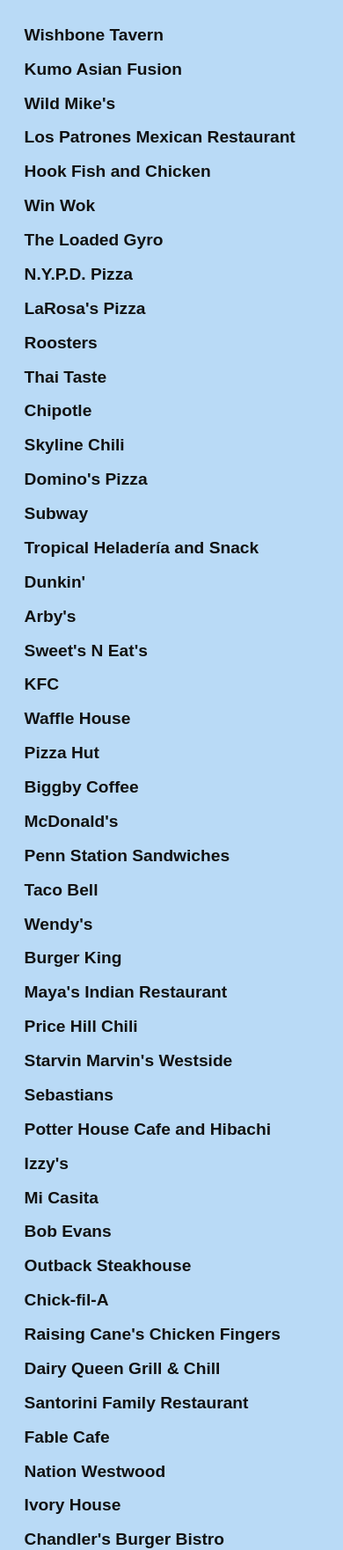
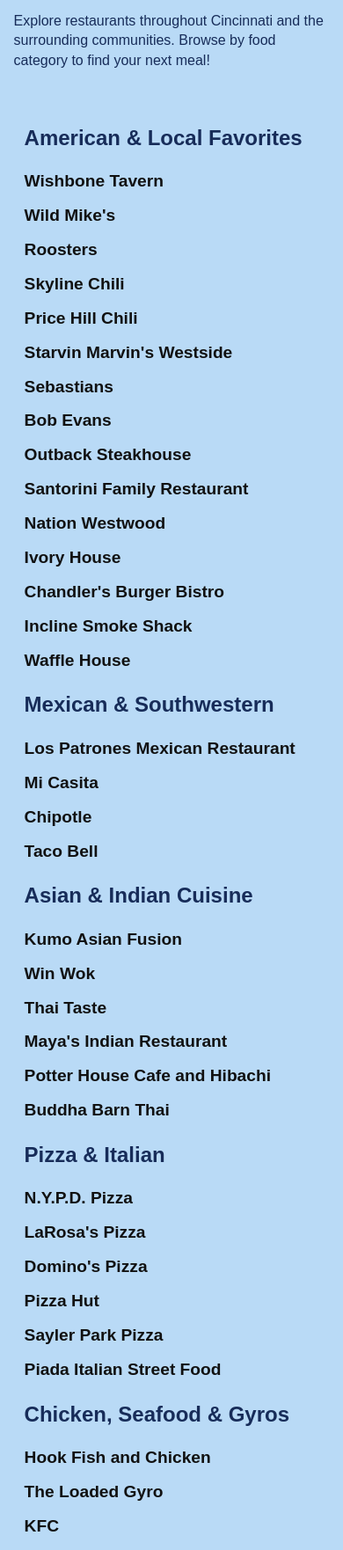
Before and after one commit to Paffluke23/Mount-and-About, a plain HTML site: page restaurants.html in a window 390 px wide. Shown: the part 235-1997 px from the top of the page at 88% size. Drawn offline with Linux system fonts and the light colour scheme.

Commit message:
Update restaurants.html

```diff
--- a/restaurants.html
+++ b/restaurants.html
@@ -1,16 +1,11 @@
+
 <!DOCTYPE html>
 <html lang="en">
 <head>
   <meta charset="UTF-8">
   <meta name="viewport" content="width=device-width, initial-scale=1">
-
   <title>Restaurants | Mount & About</title>
-
-  <meta
-    name="description"
-    content="Explore restaurants around Cincinnati with Mount & About."
-  >
-
+  <meta name="description" content="Explore Cincinnati restaurants organized by cuisine, including local favorites, pizza, Mexican food, Asian cuisine, coffee shops, and more.">
   <link rel="stylesheet" href="css/styles.css">
 </head>
 
@@ -22,68 +17,119 @@
 
     <h1 class="title display">Restaurants</h1>
 
+    <p class="category-intro">
+      Explore restaurants throughout Cincinnati and the surrounding
+      communities. Browse by food category to find your next meal!
+    </p>
+
     <section class="category-grid">
 
-      <div>
-        <ul class="place-list">
+      <div class="restaurant-groups">
 
-          <li><a href="https://www.google.com/search?q=Wishbone+Tavern+Cincinnati" target="_blank">Wishbone Tavern</a></li>
-          <li><a href="https://www.google.com/search?q=Kumo+Asian+Fusion+Cincinnati" target="_blank">Kumo Asian Fusion</a></li>
-          <li><a href="https://www.google.com/search?q=Wild+Mikes+Cincinnati" target="_blank">Wild Mike's</a></li>
-          <li><a href="https://www.google.com/search?q=Los+Patrones+Mexican+Restaurant+Cincinnati" target="_blank">Los Patrones Mexican Restaurant</a></li>
-          <li><a href="https://www.google.com/search?q=Hook+Fish+and+Chicken+Cincinnati" target="_blank">Hook Fish and Chicken</a></li>
-          <li><a href="https://www.google.com/search?q=Win+Wok+Cincinnati" target="_blank">Win Wok</a></li>
-          <li><a href="https://www.google.com/search?q=The+Loaded+Gyro+Cincinnati" target="_blank">The Loaded Gyro</a></li>
-          <li><a href="https://www.google.com/search?q=NYPD+Pizza+Cincinnati" target="_blank">N.Y.P.D. Pizza</a></li>
-          <li><a href="https://www.google.com/search?q=LaRosas+Pizza+Cincinnati" target="_blank">LaRosa's Pizza</a></li>
-          <li><a href="https://www.google.com/search?q=Roosters+Cincinnati" target="_blank">Roosters</a></li>
-          <li><a href="https://www.google.com/search?q=Thai+Taste+Cincinnati" target="_blank">Thai Taste</a></li>
-          <li><a href="https://www.google.com/search?q=Chipotle+Cincinnati" target="_blank">Chipotle</a></li>
-          <li><a href="https://www.google.com/search?q=Skyline+Chili+Cincinnati" target="_blank">Skyline Chili</a></li>
-          <li><a href="https://www.google.com/search?q=Dominos+Pizza+Cincinnati" target="_blank">Domino's Pizza</a></li>
-          <li><a href="https://www.google.com/search?q=Subway+Cincinnati" target="_blank">Subway</a></li>
-          <li><a href="https://www.google.com/search?q=Tropical+Heladeria+and+Snack+Cincinnati" target="_blank">Tropical Heladería and Snack</a></li>
-          <li><a href="https://www.google.com/search?q=Dunkin+Cincinnati" target="_blank">Dunkin'</a></li>
-          <li><a href="https://www.google.com/search?q=Arbys+Cincinnati" target="_blank">Arby's</a></li>
-          <li><a href="https://www.google.com/search?q=Sweets+N+Eats+Cincinnati" target="_blank">Sweet's N Eat's</a></li>
-          <li><a href="https://www.google.com/search?q=KFC+Cincinnati" target="_blank">KFC</a></li>
-          <li><a href="https://www.google.com/search?q=Waffle+House+Cincinnati" target="_blank">Waffle House</a></li>
-          <li><a href="https://www.google.com/search?q=Pizza+Hut+Cincinnati" target="_blank">Pizza Hut</a></li>
-          <li><a href="https://www.google.com/search?q=Biggby+Coffee+Cincinnati" target="_blank">Biggby Coffee</a></li>
-          <li><a href="https://www.google.com/search?q=McDonalds+Cincinnati" target="_blank">McDonald's</a></li>
-          <li><a href="https://www.google.com/search?q=Penn+Station+Sandwiches+Cincinnati" target="_blank">Penn Station Sandwiches</a></li>
+        <!-- AMERICAN & LOCAL FAVORITES -->
+        <section class="restaurant-group">
+          <h2>American & Local Favorites</h2>
+          <ul class="place-list">
+            <li><a href="https://www.google.com/search?q=Wishbone+Tavern+Cincinnati" target="_blank" rel="noopener noreferrer">Wishbone Tavern</a></li>
+            <li><a href="https://www.google.com/search?q=Wild+Mikes+Cincinnati" target="_blank" rel="noopener noreferrer">Wild Mike's</a></li>
+            <li><a href="https://www.roosterswings.com/" target="_blank" rel="noopener noreferrer">Roosters</a></li>
+            <li><a href="https://www.skylinechili.com/" target="_blank" rel="noopener noreferrer">Skyline Chili</a></li>
+            <li><a href="https://www.google.com/search?q=Price+Hill+Chili+Cincinnati" target="_blank" rel="noopener noreferrer">Price Hill Chili</a></li>
+            <li><a href="https://www.google.com/search?q=Starvin+Marvins+Westside+Cincinnati" target="_blank" rel="noopener noreferrer">Starvin Marvin's Westside</a></li>
+            <li><a href="https://www.google.com/search?q=Sebastians+Cincinnati" target="_blank" rel="noopener noreferrer">Sebastians</a></li>
+            <li><a href="https://www.bobevans.com/" target="_blank" rel="noopener noreferrer">Bob Evans</a></li>
+            <li><a href="https://www.outback.com/" target="_blank" rel="noopener noreferrer">Outback Steakhouse</a></li>
+            <li><a href="https://www.google.com/search?q=Santorini+Family+Restaurant+Cincinnati" target="_blank" rel="noopener noreferrer">Santorini Family Restaurant</a></li>
+            <li><a href="https://www.google.com/search?q=Nation+Westwood+Cincinnati" target="_blank" rel="noopener noreferrer">Nation Westwood</a></li>
+            <li><a href="https://www.google.com/search?q=Ivory+House+Cincinnati" target="_blank" rel="noopener noreferrer">Ivory House</a></li>
+            <li><a href="https://www.google.com/search?q=Chandlers+Burger+Bistro+Cincinnati" target="_blank" rel="noopener noreferrer">Chandler's Burger Bistro</a></li>
+            <li><a href="https://www.google.com/search?q=Incline+Smoke+Shack+Cincinnati" target="_blank" rel="noopener noreferrer">Incline Smoke Shack</a></li>
+            <li><a href="https://www.wafflehouse.com/" target="_blank" rel="noopener noreferrer">Waffle House</a></li>
+          </ul>
+        </section>
 
-          <li><a href="https://www.google.com/search?q=Taco+Bell+Cincinnati" target="_blank">Taco Bell</a></li>
-          <li><a href="https://www.google.com/search?q=Wendys+Cincinnati" target="_blank">Wendy's</a></li>
-          <li><a href="https://www.google.com/search?q=Burger+King+Cincinnati" target="_blank">Burger King</a></li>
-          <li><a href="https://www.google.com/search?q=Mayas+Indian+Restaurant+Cincinnati" target="_blank">Maya's Indian Restaurant</a></li>
-          <li><a href="https://www.google.com/search?q=Price+Hill+Chili+Cincinnati" target="_blank">Price Hill Chili</a></li>
-          <li><a href="https://www.google.com/search?q=Starvin+Marvins+Westside+Cincinnati" target="_blank">Starvin Marvin's Westside</a></li>
-          <li><a href="https://www.google.com/search?q=Sebastians+Cincinnati" target="_blank">Sebastians</a></li>
-          <li><a href="https://www.google.com/search?q=Potter+House+Cafe+and+Hibachi+Cincinnati" target="_blank">Potter House Cafe and Hibachi</a></li>
-          <li><a href="https://www.google.com/search?q=Izzys+Cincinnati" target="_blank">Izzy's</a></li>
-          <li><a href="https://www.google.com/search?q=Mi+Casita+Cincinnati" target="_blank">Mi Casita</a></li>
-          <li><a href="https://www.google.com/search?q=Bob+Evans+Cincinnati" target="_blank">Bob Evans</a></li>
-          <li><a href="https://www.google.com/search?q=Outback+Steakhouse+Cincinnati" target="_blank">Outback Steakhouse</a></li>
-          <li><a href="https://www.google.com/search?q=Chick-fil-A+Cincinnati" target="_blank">Chick-fil-A</a></li>
-          <li><a href="https://www.google.com/search?q=Raising+Canes+Cincinnati" target="_blank">Raising Cane's Chicken Fingers</a></li>
-          <li><a href="https://www.google.com/search?q=Dairy+Queen+Cincinnati" target="_blank">Dairy Queen Grill & Chill</a></li>
-          <li><a href="https://www.google.com/search?q=Santorini+Family+Restaurant+Cincinnati" target="_blank">Santorini Family Restaurant</a></li>
-          <li><a href="https://www.google.com/search?q=Fable+Cafe+Cincinnati" target="_blank">Fable Cafe</a></li>
-          <li><a href="https://www.google.com/search?q=Nation+Westwood+Cincinnati" target="_blank">Nation Westwood</a></li>
-          <li><a href="https://www.google.com/search?q=Ivory+House+Cincinnati" target="_blank">Ivory House</a></li>
-          <li><a href="https://www.google.com/search?q=Chandlers+Burger+Bistro+Cincinnati" target="_blank">Chandler's Burger Bistro</a></li>
-          <li><a href="https://www.google.com/search?q=Sayler+Park+Coffee+Cincinnati" target="_blank">Sayler Park Coffee</a></li>
-          <li><a href="https://www.google.com/search?q=Sayler+Park+Pizza+Cincinnati" target="_blank">Sayler Park Pizza</a></li>
-          <li><a href="https://www.google.com/search?q=Buddha+Barn+Thai+Cincinnati" target="_blank">Buddha Barn Thai</a></li>
-          <li><a href="https://www.google.com/search?q=Incline+Smoke+Shack+Cincinnati" target="_blank">Incline Smoke Shack</a></li>
-          <li><a href="https://www.google.com/search?q=Jersey+Mikes+Cincinnati" target="_blank">Jersey Mike's Subs</a></li>
-          <li><a href="https://www.google.com/search?q=Piada+Italian+Street+Food+Cincinnati" target="_blank">Piada Italian Street Food</a></li>
-          <li><a href="https://www.google.com/search?q=Jimmy+Johns+Cincinnati" target="_blank">Jimmy John's</a></li>
+        <!-- MEXICAN -->
+        <section class="restaurant-group">
+          <h2>Mexican & Southwestern</h2>
+          <ul class="place-list">
+            <li><a href="https://www.google.com/search?q=Los+Patrones+Mexican+Restaurant+Cincinnati" target="_blank" rel="noopener noreferrer">Los Patrones Mexican Restaurant</a></li>
+            <li><a href="https://www.google.com/search?q=Mi+Casita+Cincinnati" target="_blank" rel="noopener noreferrer">Mi Casita</a></li>
+            <li><a href="https://www.chipotle.com/" target="_blank" rel="noopener noreferrer">Chipotle</a></li>
+            <li><a href="https://www.tacobell.com/" target="_blank" rel="noopener noreferrer">Taco Bell</a></li>
+          </ul>
+        </section>
 
-        </ul>
+        <!-- ASIAN & INDIAN -->
+        <section class="restaurant-group">
+          <h2>Asian & Indian Cuisine</h2>
+          <ul class="place-list">
+            <li><a href="https://www.google.com/search?q=Kumo+Asian+Fusion+Cincinnati" target="_blank" rel="noopener noreferrer">Kumo Asian Fusion</a></li>
+            <li><a href="https://www.google.com/search?q=Win+Wok+Cincinnati" target="_blank" rel="noopener noreferrer">Win Wok</a></li>
+            <li><a href="https://www.google.com/search?q=Thai+Taste+Cincinnati" target="_blank" rel="noopener noreferrer">Thai Taste</a></li>
+            <li><a href="https://www.google.com/search?q=Mayas+Indian+Restaurant+Cincinnati" target="_blank" rel="noopener noreferrer">Maya's Indian Restaurant</a></li>
+            <li><a href="https://www.google.com/search?q=Potter+House+Cafe+and+Hibachi+Cincinnati" target="_blank" rel="noopener noreferrer">Potter House Cafe and Hibachi</a></li>
+            <li><a href="https://www.google.com/search?q=Buddha+Barn+Thai+Cincinnati" target="_blank" rel="noopener noreferrer">Buddha Barn Thai</a></li>
+          </ul>
+        </section>
+
+        <!-- PIZZA & ITALIAN -->
+        <section class="restaurant-group">
+          <h2>Pizza & Italian</h2>
+          <ul class="place-list">
+            <li><a href="https://www.google.com/search?q=NYPD+Pizza+Cincinnati" target="_blank" rel="noopener noreferrer">N.Y.P.D. Pizza</a></li>
+            <li><a href="https://www.larosas.com/" target="_blank" rel="noopener noreferrer">LaRosa's Pizza</a></li>
+            <li><a href="https://www.dominos.com/" target="_blank" rel="noopener noreferrer">Domino's Pizza</a></li>
+            <li><a href="https://www.pizzahut.com/" target="_blank" rel="noopener noreferrer">Pizza Hut</a></li>
+            <li><a href="https://www.google.com/search?q=Sayler+Park+Pizza+Cincinnati" target="_blank" rel="noopener noreferrer">Sayler Park Pizza</a></li>
+            <li><a href="https://mypiada.com/" target="_blank" rel="noopener noreferrer">Piada Italian Street Food</a></li>
+          </ul>
+        </section>
+
+        <!-- CHICKEN, SEAFOOD & GYROS -->
+        <section class="restaurant-group">
+          <h2>Chicken, Seafood & Gyros</h2>
+          <ul class="place-list">
+            <li><a href="https://www.google.com/search?q=Hook+Fish+and+Chicken+Cincinnati" target="_blank" rel="noopener noreferrer">Hook Fish and Chicken</a></li>
+            <li><a href="https://www.google.com/search?q=The+Loaded+Gyro+Cincinnati" target="_blank" rel="noopener noreferrer">The Loaded Gyro</a></li>
+            <li><a href="https://www.kfc.com/" target="_blank" rel="noopener noreferrer">KFC</a></li>
+            <li><a href="https://www.chick-fil-a.com/" target="_blank" rel="noopener noreferrer">Chick-fil-A</a></li>
+            <li><a href="https://www.raisingcanes.com/" target="_blank" rel="noopener noreferrer">Raising Cane's Chicken Fingers</a></li>
+          </ul>
+        </section>
+
+        <!-- FAST FOOD & SANDWICHES -->
+        <section class="restaurant-group">
+          <h2>Fast Food & Sandwiches</h2>
+          <ul class="place-list">
+            <li><a href="https://www.subway.com/" target="_blank" rel="noopener noreferrer">Subway</a></li>
+            <li><a href="https://www.arbys.com/" target="_blank" rel="noopener noreferrer">Arby's</a></li>
+            <li><a href="https://www.mcdonalds.com/" target="_blank" rel="noopener noreferrer">McDonald's</a></li>
+            <li><a href="https://www.penn-station.com/" target="_blank" rel="noopener noreferrer">Penn Station Sandwiches</a></li>
+            <li><a href="https://www.wendys.com/" target="_blank" rel="noopener noreferrer">Wendy's</a></li>
+            <li><a href="https://www.bk.com/" target="_blank" rel="noopener noreferrer">Burger King</a></li>
+            <li><a href="https://www.google.com/search?q=Izzys+Cincinnati" target="_blank" rel="noopener noreferrer">Izzy's</a></li>
+            <li><a href="https://www.jerseymikes.com/" target="_blank" rel="noopener noreferrer">Jersey Mike's Subs</a></li>
+            <li><a href="https://www.jimmyjohns.com/" target="_blank" rel="noopener noreferrer">Jimmy John's</a></li>
+          </ul>
+        </section>
+
+        <!-- COFFEE, DESSERTS & CAFES -->
+        <section class="restaurant-group">
+          <h2>Coffee, Desserts & Cafes</h2>
+          <ul class="place-list">
+            <li><a href="https://www.google.com/search?q=Tropical+Heladeria+and+Snack+Cincinnati" target="_blank" rel="noopener noreferrer">Tropical Heladería and Snack</a></li>
+            <li><a href="https://www.dunkindonuts.com/" target="_blank" rel="noopener noreferrer">Dunkin'</a></li>
+            <li><a href="https://www.google.com/search?q=Sweets+N+Eats+Cincinnati" target="_blank" rel="noopener noreferrer">Sweet's N Eat's</a></li>
+            <li><a href="https://www.biggby.com/" target="_blank" rel="noopener noreferrer">Biggby Coffee</a></li>
+            <li><a href="https://www.dairyqueen.com/" target="_blank" rel="noopener noreferrer">Dairy Queen Grill & Chill</a></li>
+            <li><a href="https://www.google.com/search?q=Fable+Cafe+Cincinnati" target="_blank" rel="noopener noreferrer">Fable Cafe</a></li>
+            <li><a href="https://www.google.com/search?q=Sayler+Park+Coffee+Cincinnati" target="_blank" rel="noopener noreferrer">Sayler Park Coffee</a></li>
+          </ul>
+        </section>
+
       </div>
 
+      <!-- FEATURED RESTAURANTS -->
       <aside class="highlights">
 
         <article class="highlight">
@@ -102,23 +148,26 @@
 
     <hr class="rule">
 
+    <!-- RESTAURANT MAP -->
     <section class="map">
       <h2 class="display">Map</h2>
 
       <div class="map-box">
-        <a
-          href="https://www.google.com/maps/search/?api=1&query=Restaurants+Cincinnati+Ohio"
-          target="_blank"
-        >
-          View Cincinnati Restaurants on Google Maps
-        </a>
+        <iframe
+          title="Cincinnati Restaurants Map"
+          src="https://www.google.com/maps?q=Restaurants+Cincinnati+Ohio&output=embed"
+          width="100%"
+          height="350"
+          style="border:0;"
+          loading="lazy"
+          referrerpolicy="no-referrer-when-downgrade">
+        </iframe>
       </div>
     </section>
 
   </main>
 
   <div data-include="partials/footer.html"></div>
-
   <script src="js/include.js"></script>
 
 </body>
```
